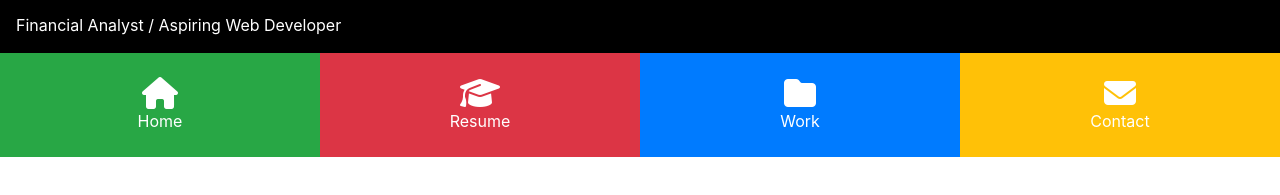
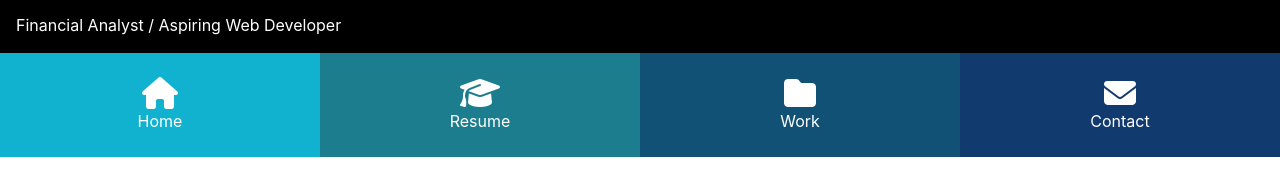
Before and after one commit to pswartz66/Portfolio-3, a plain HTML site: page public/html/index.html in a window 1280 px wide. Shown: the part 303-498 px from the top of the page. Drawn offline with nearby package versions, Linux system fonts and the light colour scheme.

Commit message:
changed color scheme and adding some padding to role

```diff
--- a/public/css/style.css
+++ b/public/css/style.css
@@ -24,13 +24,11 @@
 }
 
 
-
 .social {
 
     display: flex;
     justify-content: center;
     align-items: center;
-    /* margin-right: 30px; */
     overflow: none;
 }
 
@@ -60,6 +58,22 @@
 }
 
 
+#home {
+    background-color: rgba(0, 173, 204, 0.932)!important;
+}
+
+#resume {
+    background-color: rgba(12, 116, 134, 0.932)!important;
+}
+
+#work {
+    background-color: rgba(1, 69, 109, 0.932)!important;
+}
+
+#contact {
+    background-color: rgba(1, 44, 100, 0.932)!important;
+}
+
 
 
 /* ///////// Responsive Media Queries ///////// */
@@ -74,7 +88,8 @@
     }
 
     .role {
-        font-size: 16px!important;
+        font-size: 12px!important;
+        padding-left: 45px!important;
 
     }
 
--- a/public/html/index.html
+++ b/public/html/index.html
@@ -55,16 +55,16 @@
                     </div>
 
                     <div class="d-flex flex-row text-center text-white">
-                        <div class="p-4 bg-success block-div">
+                        <div id="home" class="p-4 bg-success block-div">
                             <i class="fa fa-home fa-2x d-block"></i> Home
                         </div>
-                        <div class="p-4 bg-danger block-div">
+                        <div id="resume" class="p-4 bg-danger block-div">
                             <i class="fa fa-graduation-cap fa-2x d-block"></i> Resume
                         </div>
-                        <div class="p-4 bg-primary block-div">
+                        <div id="work" class="p-4 bg-primary block-div">
                             <i class="fa fa-folder fa-2x d-block"></i> Work
                         </div>
-                        <div class="p-4 bg-warning block-div">
+                        <div id="contact" class="p-4 bg-warning block-div">
                             <i class="fa fa-envelope fa-2x d-block"></i> Contact
                         </div>
 
```
